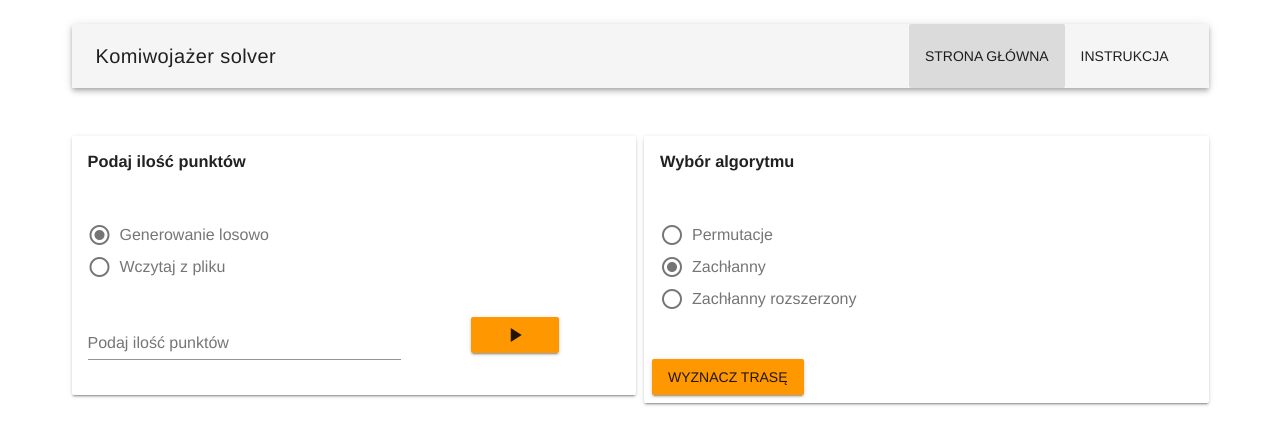
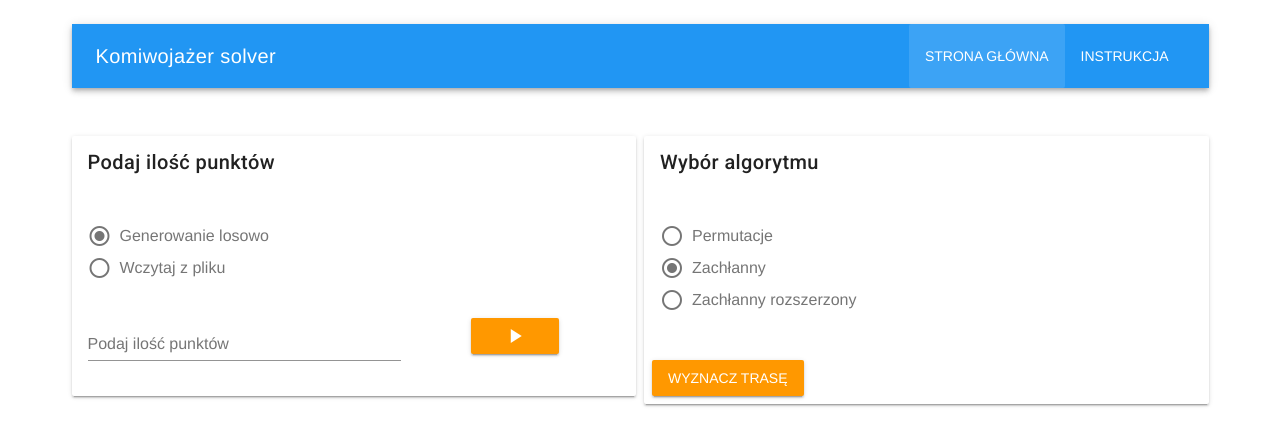
Before and after one commit to crevan236/pz, a Vue app: page /#/ in a window 1280 px wide. Shown: the top 446 px of the page. Built offline with nearby package versions, Linux system fonts and the light colour scheme; what vue-resource would draw is missing.

Commit message:
drawing routes, styling changed

```diff
--- a/src/App.vue
+++ b/src/App.vue
@@ -1,8 +1,8 @@
 <template>
   <div id="app">
     <v-container grid-list-md>
-      <v-toolbar>
-        <v-toolbar-title>Komiwojażer solver</v-toolbar-title>
+      <v-toolbar dark color="blue" >
+        <v-toolbar-title class="white--text" >Komiwojażer solver</v-toolbar-title>
         <v-spacer></v-spacer>
         <v-toolbar-items class="hidden-sm-and-down">
           <v-btn :to="{ path: '/' }" flat>Strona główna</v-btn>
--- a/src/components/home.vue
+++ b/src/components/home.vue
@@ -3,7 +3,7 @@
         <v-layout row>
             <v-flex xs6>
                 <v-card>
-                    <v-card-title><h3>Podaj ilość punktów</h3></v-card-title>
+                    <v-card-title><h3 class="title" >Podaj ilość punktów</h3></v-card-title>
                     <v-card-text>
                         <v-layout row>
                             <v-radio-group v-model="pointsType">
@@ -40,7 +40,7 @@
                                     ></v-text-field>
                                 </v-flex>
                                 <v-flex>
-                                    <v-btn color="orange" @click="generatePoints" ><v-icon>play_arrow</v-icon></v-btn>
+                                    <v-btn color="orange" class="white--text" @click="generatePoints" ><v-icon>play_arrow</v-icon></v-btn>
                                 </v-flex>
                             </template>
                             <v-flex v-if="pointsType == 3" >
@@ -48,7 +48,7 @@
                                     <v-flex xs5><v-text-field v-model="currentPoint.x" label="X:" required></v-text-field></v-flex>
                                     <v-flex xs5><v-text-field v-model="currentPoint.y" label="Y:" required></v-text-field></v-flex>
                                     <v-flex align-content-start xs2>
-                                        <v-btn color="orange" @click="onAddPoint" ><v-icon>playlist_add</v-icon></v-btn>
+                                        <v-btn color="orange" class="white--text" @click="onAddPoint" ><v-icon>playlist_add</v-icon></v-btn>
                                     </v-flex>
                                 </v-layout>
                             </v-flex>
@@ -58,40 +58,13 @@
                         </v-layout>
                     </v-card-text>
                 </v-card>
-            </v-flex>
-            <v-flex xs6>
-                <v-card>
-                    <v-card-title>
-                        <h3>Wybór algorytmu</h3>
-                    </v-card-title>
-                    <v-card-text>
-                            <v-radio-group v-model="algType">
-                              <v-radio
-                                :key="1"
-                                :label="'Permutacje'"
-                                :value="'PERM'"
-                              ></v-radio>
-                              <v-radio
-                                :key="2"
-                                :label="'Zachłanny'"
-                                :value="'GREEDY'"
-                              ></v-radio>
-                              <v-radio
-                                :key="3"
-                                :label="'Zachłanny rozszerzony'"
-                                :value="'GREEDYS'"
-                              ></v-radio>
-                            </v-radio-group>
-                    </v-card-text>
-                    <v-card-actions>
-                        <v-btn color="orange" v-on:click="onRoadCount" >Wyznacz trasę</v-btn>
-                    </v-card-actions>
-                </v-card>
-            </v-flex>
-        </v-layout>
                 <template v-if="currentPoints.length > 0" >
                     <v-layout row>
-                <v-flex xs12><h4 class="title points-title" >Punkty:</h4></v-flex>
+                        <v-flex xs12>
+                            <v-toolbar>
+                                <v-toolbar-title>Punkty:</v-toolbar-title>
+                            </v-toolbar>
+                        </v-flex>
                     </v-layout>
                     <v-layout row>
                         <v-flex class="scrolling-box" xs12>
@@ -118,7 +91,47 @@
                         </v-flex>
                     </v-layout>
                 </template>
+            </v-flex>
+            <v-flex xs6>
+                <v-layout row>
+                    <v-flex fill-height xs12>
+                        <v-card>
+                            <v-card-title>
+                                <h3 class="title" >Wybór algorytmu</h3>
+                            </v-card-title>
+                            <v-card-text>
+                                    <v-radio-group v-model="algType">
+                                      <v-radio
+                                        :key="1"
+                                        :label="'Permutacje'"
+                                        :value="'PERM'"
+                                      ></v-radio>
+                                      <v-radio
+                                        :key="2"
+                                        :label="'Zachłanny'"
+                                        :value="'GREEDY'"
+                                      ></v-radio>
+                                      <v-radio
+                                        :key="3"
+                                        :label="'Zachłanny rozszerzony'"
+                                        :value="'GREEDYS'"
+                                      ></v-radio>
+                                    </v-radio-group>
+                            </v-card-text>
+                            <v-card-actions>
+                                <v-btn color="orange" class="white--text" v-on:click="onRoadCount" >Wyznacz trasę</v-btn>
+                            </v-card-actions>
+                        </v-card>
+                    </v-flex>
+                </v-layout>
                 <template v-if="result.length > 0" >
+                    <v-layout row>
+                        <v-flex xs12>
+                            <v-toolbar>
+                                <v-toolbar-title>Trasa:</v-toolbar-title>
+                            </v-toolbar>
+                        </v-flex>
+                    </v-layout>
                     <v-layout row>
                         <v-flex align-content-center xs12>
                             <v-card height="500px" >
@@ -130,6 +143,8 @@
                         </v-flex>
                     </v-layout>
                 </template>
+            </v-flex>
+        </v-layout>
     </v-container>
 </template>
 
@@ -230,21 +245,22 @@ export default {
           reader.readAsText(files[0]);
       },
       drawPoints () {
+          this.result.forEach(el => { el.x = el.x*5, el.y = el.y*5 });
           var canvas = document.querySelector('#canvas');
           if(canvas.getContext) {
               var ctx = canvas.getContext('2d');
 
-              this.result.forEach((el, i) => {
-                  ctx.fillStyle = 'rgb(' + Math.floor(255 - 42.5 * i+1) + ', ' + Math.floor(255 - 42.5 * i+1) + ', 0)';
-                  // ctx.fillRect(el.x, el.y, el.x, el.y);
-                  ctx.fillText('' + i, el.x, el.y);
-              });
               for(let i = 0; i < this.result.length; i++) {
+                  /// ctx.fillStyle = 'rgb(' + Math.floor(255 - 42.5 * i+1) + ', ' + Math.floor(255 - 42.5 * i+1) + ',' + '0)';
+                  ctx.fillStyle = 'red';
+                  ctx.fillText('' + i, this.result[i].x, this.result[i].y);
+                  try {
                       ctx.beginPath();
                       ctx.moveTo(this.result[i].x, this.result[i].y);
                       ctx.lineTo(this.result[i+1].x, this.result[i+1].y);
                       ctx.closePath();
                       ctx.stroke();
+                  } catch (e) {}
               }
           }
       }
@@ -257,7 +273,7 @@ export default {
         margin-top: 180px;
     }
     .scrolling-box {
-        max-height: 200px;
+        max-height: 350px;
         overflow-y: scroll;
     }
     .points-title {
```
Lines whose indentation alone changed are shown as unchanged.
